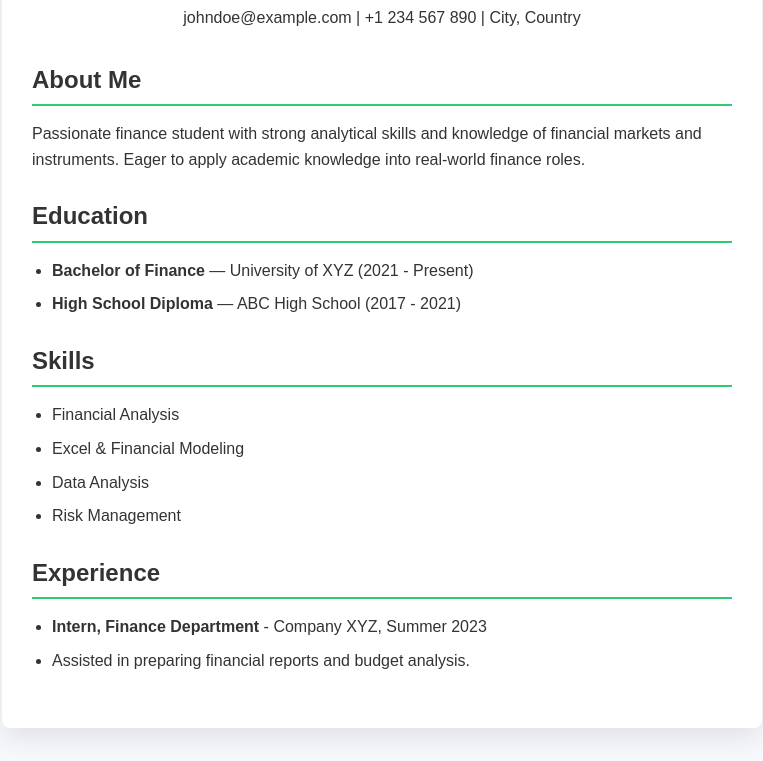
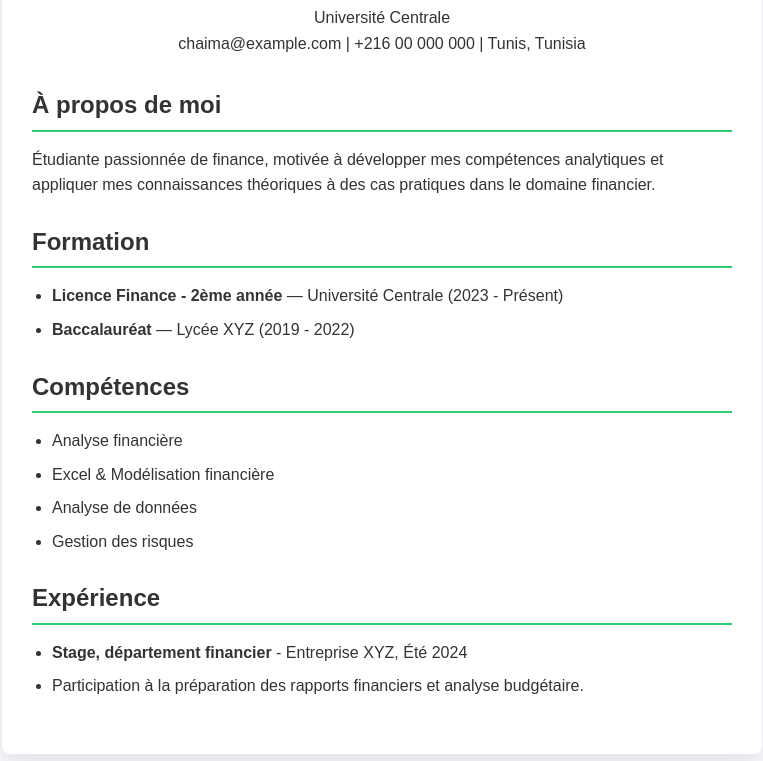
Before and after one commit to safamld/my-profile, a plain HTML site: page index.html in a window 1280 px wide. Shown: the part 214-975 px from the top of the page, without its empty margins (258-1021 px from the left). Drawn offline with Linux system fonts and the light colour scheme.

Commit message:
Update index.html

```diff
--- a/index.html
+++ b/index.html
@@ -1,10 +1,9 @@
-
 <!DOCTYPE html>
 <html lang="en">
 <head>
   <meta charset="UTF-8" />
   <meta name="viewport" content="width=device-width, initial-scale=1" />
-  <title>Finance Student CV</title>
+  <title>Chaima Ben Mabrouk - CV</title>
   <link rel="stylesheet" href="style.css" />
 </head>
 <body>
@@ -14,39 +13,40 @@
       <div class="profile-photo">
         <img src="images/profil.png" alt="Profile Picture" />
       </div>
-      <h1>John Doe</h1>
-      <p class="title">Finance Student</p>
-      <p>johndoe@example.com | +1 234 567 890 | City, Country</p>
+      <h1>Chaima Ben Mabrouk</h1>
+      <p class="title">Étudiante en 2ème année Finance</p>
+      <p>Université Centrale</p>
+      <p>chaima@example.com | +216 00 000 000 | Tunis, Tunisia</p>
     </header>
 
     <section class="about">
-      <h2>About Me</h2>
-      <p>Passionate finance student with strong analytical skills and knowledge of financial markets and instruments. Eager to apply academic knowledge into real-world finance roles.</p>
+      <h2>À propos de moi</h2>
+      <p>Étudiante passionnée de finance, motivée à développer mes compétences analytiques et appliquer mes connaissances théoriques à des cas pratiques dans le domaine financier.</p>
     </section>
 
     <section class="education">
-      <h2>Education</h2>
+      <h2>Formation</h2>
       <ul>
-        <li><strong>Bachelor of Finance</strong> — University of XYZ (2021 - Present)</li>
-        <li><strong>High School Diploma</strong> — ABC High School (2017 - 2021)</li>
+        <li><strong>Licence Finance - 2ème année</strong> — Université Centrale (2023 - Présent)</li>
+        <li><strong>Baccalauréat</strong> — Lycée XYZ (2019 - 2022)</li>
       </ul>
     </section>
 
     <section class="skills">
-      <h2>Skills</h2>
+      <h2>Compétences</h2>
       <ul>
-        <li>Financial Analysis</li>
-        <li>Excel & Financial Modeling</li>
-        <li>Data Analysis</li>
-        <li>Risk Management</li>
+        <li>Analyse financière</li>
+        <li>Excel & Modélisation financière</li>
+        <li>Analyse de données</li>
+        <li>Gestion des risques</li>
       </ul>
     </section>
 
     <section class="experience">
-      <h2>Experience</h2>
+      <h2>Expérience</h2>
       <ul>
-        <li><strong>Intern, Finance Department</strong> - Company XYZ, Summer 2023</li>
-        <li>Assisted in preparing financial reports and budget analysis.</li>
+        <li><strong>Stage, département financier</strong> - Entreprise XYZ, Été 2024</li>
+        <li>Participation à la préparation des rapports financiers et analyse budgétaire.</li>
       </ul>
     </section>
 
```
